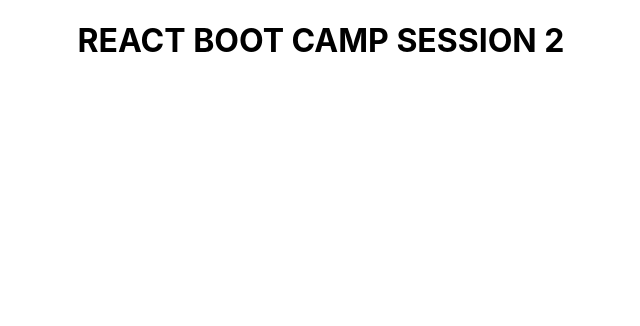
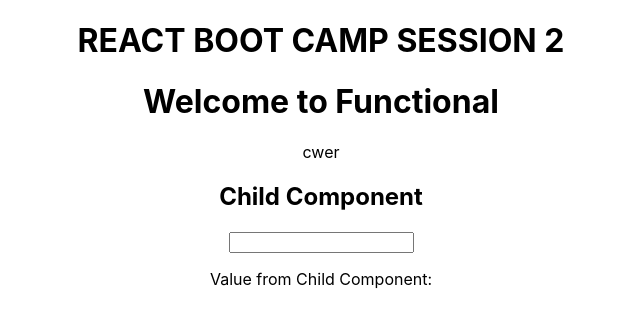
Before and after one commit to Dev-Abdul-Wajid/React_Boot_Camp, a React (Create React App) app in the folder testing-app/: page / in a window 1280 px wide. Shown: the top 326 px of the page, without its empty margins (319-959 px from the left). Built offline with nearby package versions, Linux system fonts and the light colour scheme.

Commit message:
new-Session-2

```diff
--- a/testing-app/src/App.js
+++ b/testing-app/src/App.js
@@ -1,8 +1,9 @@
 
 import './App.css';
-import React from 'react';
-// import Demo from './Functionalcomponents/Demo';
-// import FirstComponent from './Functionalcomponents/FirstComponent';
+import React, { useState } from 'react';
+
+import Abc from './Functionalcomponents/Demo';
+import FirstComponent from './Functionalcomponents/FirstComponent';
 // import SecondComponent from './Functionalcomponents/SecondComponent';
 // import UseState from './Functionalcomponents/ThirdComponent';
 // import UseEffect from './Functionalcomponents/UseEffect';
@@ -10,11 +11,22 @@
 
 
 function App() {
+  let value = '';
+  // const [value, setValue] = React.useState('');
+
+  const handleChange = (newValue) => {
+    value = newValue;
+    // setValue(newValue)
+    console.log('Value updated:', value);
+  };
+  console.log('Value');
   return (
     <div className="App">
       <h1>REACT BOOT CAMP SESSION 2</h1>
-        {/* <Demo /> */}
-        {/* <FirstComponent name="Muddasir Zafar"/> */}
+        <Abc />
+        {/* <FirstComponent name="Muddasir"/> */}
+        <FirstComponent value={value} onChange={handleChange} name="Muddasir Zafar"/>
+        <p>Value from Child Component: {value}</p>
         {/* <SecondComponent /> */}
         {/* <UseState /> */}
         {/* <FourthComponent/> */}
--- a/testing-app/src/Functionalcomponents/Demo.jsx
+++ b/testing-app/src/Functionalcomponents/Demo.jsx
@@ -1,11 +1,16 @@
-import React from 'react';
+// import React, { Fragment } from 'react';
 
-const Demo = () => {
+export const Demo = () => {
   return <h1> Welcome to Functional Components </h1>
 };
 
 function Check() {
-  return <h1> Welcome to Functional </h1>
+  return (
+    <>
+      <h1> Welcome to Functional </h1>
+      <>cwer</>
+    </>
+  )
 }
 
-export default Demo;
+export default Check;
--- a/testing-app/src/Functionalcomponents/FirstComponent.jsx
+++ b/testing-app/src/Functionalcomponents/FirstComponent.jsx
@@ -4,4 +4,20 @@
   return <h1>Hello, {name}!</h1>;
 };
 
-export default SecondComponent;
+function FirstComponent(props) {
+  const { value, onChange } = props;
+
+  const handleInputChange = (event) => {
+    const newValue = event.target.value;
+    onChange(newValue);
+  };
+
+  return (
+    <div>
+      <h2>Child Component</h2>
+      <input type="text" value={value} onChange={handleInputChange} />
+    </div>
+  );
+}
+
+export default FirstComponent;
```
Also changed, not shown: testing-app/src/Functionalcomponents/FourthComponent.jsx (+6 -25 lines), 1 other file (tests, documents, lock files or other folders).
